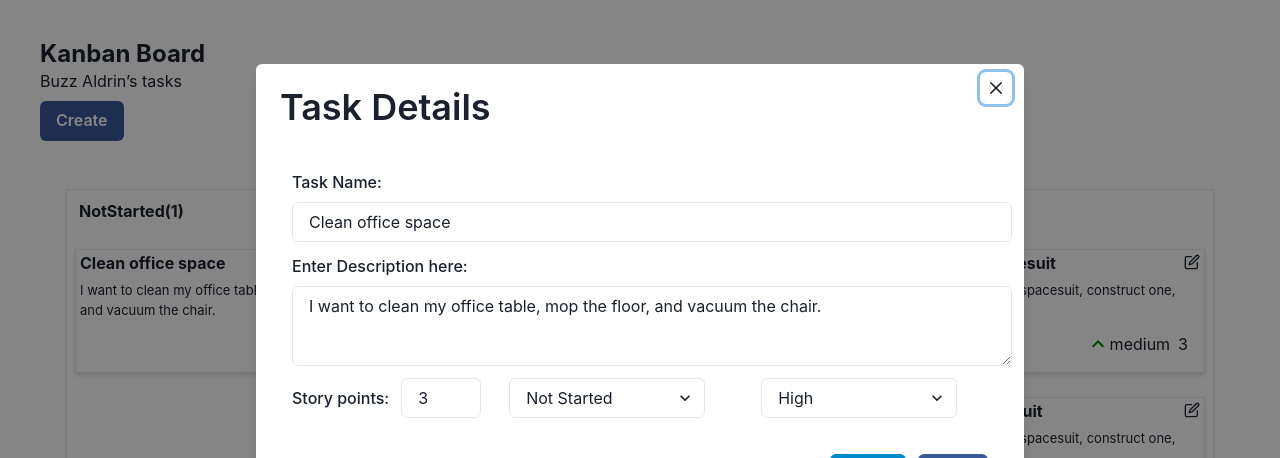
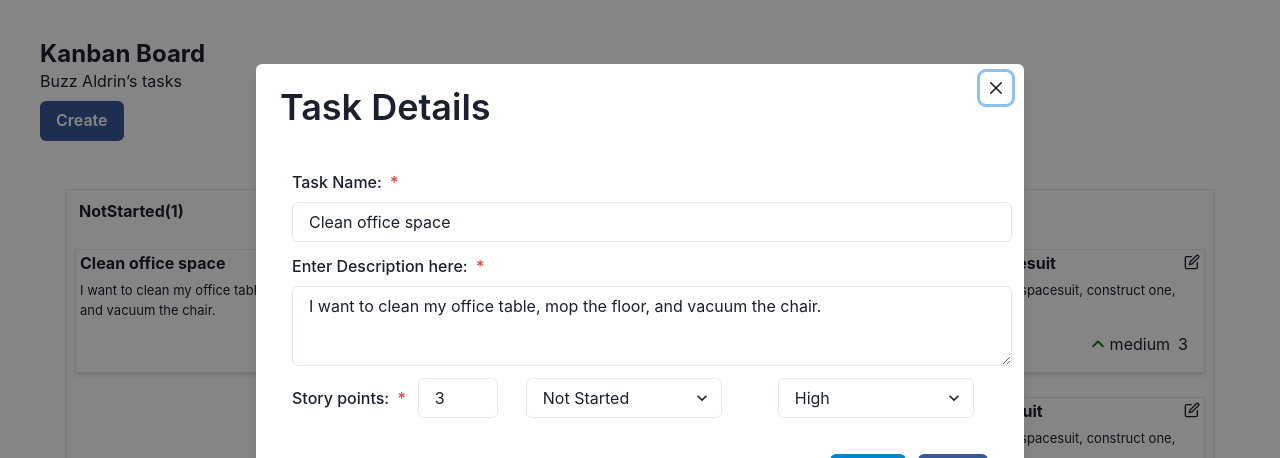
Before and after one commit to gauravrana05/To-Do-List, a React (Create React App) app: page / in a window 1280 px wide. Both pictures are taken after a click on the icon 364 px from the left and 261 px from the top of the page. Shown: the top 458 px of the page. Built offline with nearby package versions, Linux system fonts and the light colour scheme.

Commit message:
form-validation

```diff
--- a/src/components/DisplayList.js
+++ b/src/components/DisplayList.js
@@ -33,8 +33,8 @@ function DisplayList({ tasks, setTasks, category }) {
   function DisplayTask({ item }) {
     return (
       <HStack>
-        <Flex p={2} display="block">
-          <Box p={1} shadow="md" borderWidth="1px">
+        <Flex p={2}  display="block">
+          <Box p={1}  shadow="md" borderWidth="1px">
             <Heading fontSize="md">
               {item.task.title}
               <EditIcon float={"right"} onClick={() => handleEditClick({item})} />
@@ -48,7 +48,7 @@ function DisplayList({ tasks, setTasks, category }) {
                 operation='edit'
               />
             </Heading>
-            <Text fontSize="small" mt={2}>
+            <Text  overflow='clip' overflowWrap='anywhere' fontSize="small" mt={2}>
               {item.task.description}
             </Text>
             <Box p={1} display="flex" justifyContent="flex-end">
--- a/src/components/EditModal.js
+++ b/src/components/EditModal.js
@@ -102,7 +102,7 @@ else if(operation ==='edit'){
         <ModalCloseButton />
         <form onSubmit={handleCreateSubmit}>
           <ModalBody>
-            <FormControl m={3}>
+            <FormControl m={3} isRequired>
               <FormLabel>Task Name: </FormLabel>
               <Input
                 value={modalTitle}
@@ -112,7 +112,7 @@ else if(operation ==='edit'){
                 onChange={handleTitleInputChange}
               />
             </FormControl>
-            <FormControl m={3}>
+            <FormControl m={3} isRequired>
               <FormLabel>Enter Description here: </FormLabel>
               <Textarea
                 value={modalDescription}
@@ -122,7 +122,7 @@ else if(operation ==='edit'){
                 onChange={handleDescriptionInputChange}
               />
             </FormControl>
-            <FormControl m={3} display="flex" alignItems="center">
+            <FormControl isRequired m={3} display="flex" alignItems="center">
               <FormLabel mb={0}>Story points: </FormLabel>
               <Input
                 width={20}
```
